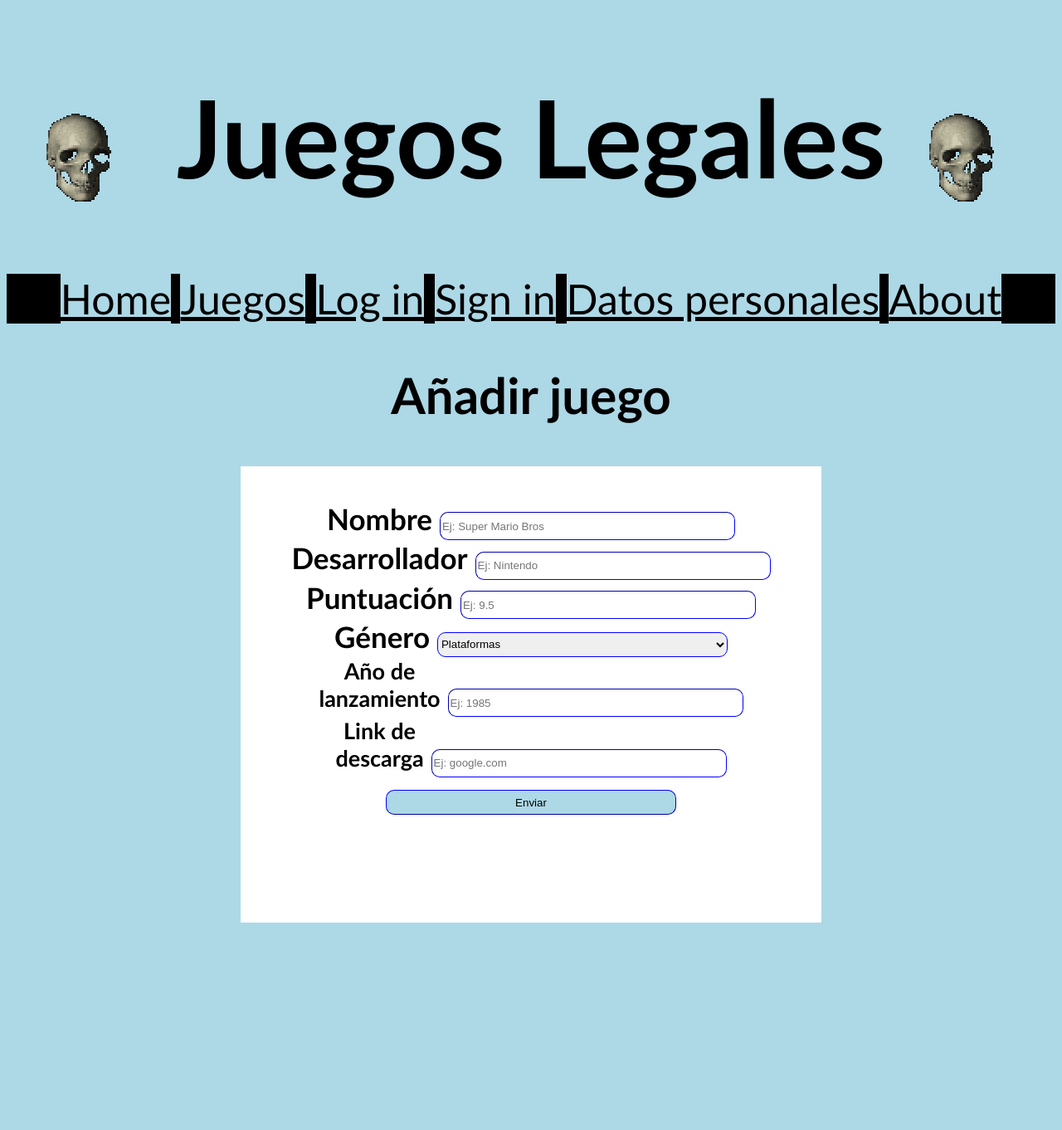
After one commit to IbaiS94/JuegosLegales, a PHP site: page /anadirjuego.php in a window 1280 px wide. The commit adds this page. Shown: the whole page at 83% size. Run offline with PHP 8.4, Linux system fonts and the light colour scheme.

Commit message:
que esta pasando

```diff
--- /dev/null
+++ b/anadirjuego.php
@@ -0,0 +1,80 @@
+<?php
+header('X-Frame-Options: DENY');
+
+session_start();
+
+// Generar el token CSRF si no existe en la sesión
+if (!isset($_SESSION['csrf_token'])) {
+    $_SESSION['csrf_token'] = bin2hex(random_bytes(32));
+}
+
+if ($_SERVER['REQUEST_METHOD'] === 'POST') {
+    if (!isset($_POST['csrf_token']) || $_POST['csrf_token'] !== $_SESSION['csrf_token']) {
+        exit();
+    }
+
+    // Procesamiento del formulario...
+} else {
+    // Manejo de otra solicitud o redirección si es necesario
+}
+?>
+<!DOCTYPE html>
+<html>
+<head>
+<script type="text/javascript" src="scripts/comprobardatos.js"></script>
+<script type="text/javascript" src="scripts/comprobardatosjuego.js"></script>
+<link rel="stylesheet" href="styles.css">
+<link rel="icon" type="image/x-icon" href="images/favicon.ico">
+</head>
+<body>
+    <div class="toptitle">
+        <img src="images/skullspining.png" alt="skull" style="float:left;">
+        <img src="images/skullspining.png" alt="skull" style="float:right;">
+        <h1>Juegos Legales</h1>
+    </div>
+
+    <div class="topmenu">
+        <a href="index.php">Home</a>
+        <a href="juegos.php">Juegos</a>
+        <a href="login.php">Log in</a>
+        <a href="signin.php">Sign in</a>
+        <a href="modificardatos.php">Datos personales</a>
+        <a href="about.php">About</a>
+    </div>
+
+    <h2>A&ntilde;adir juego</h2>
+
+    <div class="cajaregistro">
+        <form action="http://localhost:8000/anadiendo.php" name="formulario" method="POST">
+            <!-- Agregar un campo oculto para el token CSRF -->
+            <input type="hidden" name="csrf_token" value="<?php echo htmlspecialchars($_SESSION['csrf_token']); ?>">
+
+            <br>
+            <label for="nombre"><b>Nombre</b></label>
+            <input type="text" name="nombre" placeholder="Ej: Super Mario Bros" onkeypress="return /[0-9A-Za-z-.¿?¡!]/i.test(event.key)">
+            <br>
+            <label for="desa"><b>Desarrollador</b></label>
+            <input type="text" name="desa" placeholder="Ej: Nintendo" onkeypress="return /[0-9A-Za-z-'¿?¡!]/i.test(event.key)">
+            <br>
+            <label for="puntu"><b>Puntuaci&oacute;n</b></label>
+            <input type="number" name="puntu" max=10 placeholder="Ej: 9.5" onkeypress="return /[0-9.]/i.test(event.key)">
+            <br>
+            <label for="gen"><b>G&eacute;nero</b></label>
+            <select name="gen" id="gen">
+                <option value="plats">Plataformas</option>
+                <option value="pelea">Pelea</option>
+                <option value="accion">Acci&oacute;n</option>
+                <option value="puzzles">Puzzles</option>
+            </select>
+            <br>
+            <label class="bloquenomlargo" for="anno"><b>A&ntilde;o de<br>lanzamiento</b></label>
+            <input type="number" name="anno" placeholder="Ej: 1985" onkeypress="return /[0-9]/i.test(event.key)">
+            <br>
+            <label class="bloquenomlargo" for="link"><b>Link de<br>descarga</b></label>
+            <input type="text" name="link" placeholder="Ej: google.com" onkeypress="return /[0-9A-Z-.?¿/$%#~@]/i.test(event.key)">
+            <input type="hidden" name="confirmar" value="confirmar">
+            <input type="button" class="botongeneral" name="enviar" value="Enviar" onclick="comprobardatosjuego()">
+        </form>
+    </div>
+</body>
+</html>
```
Also changed, not shown: anadiendo.php (+24 -19 lines).
